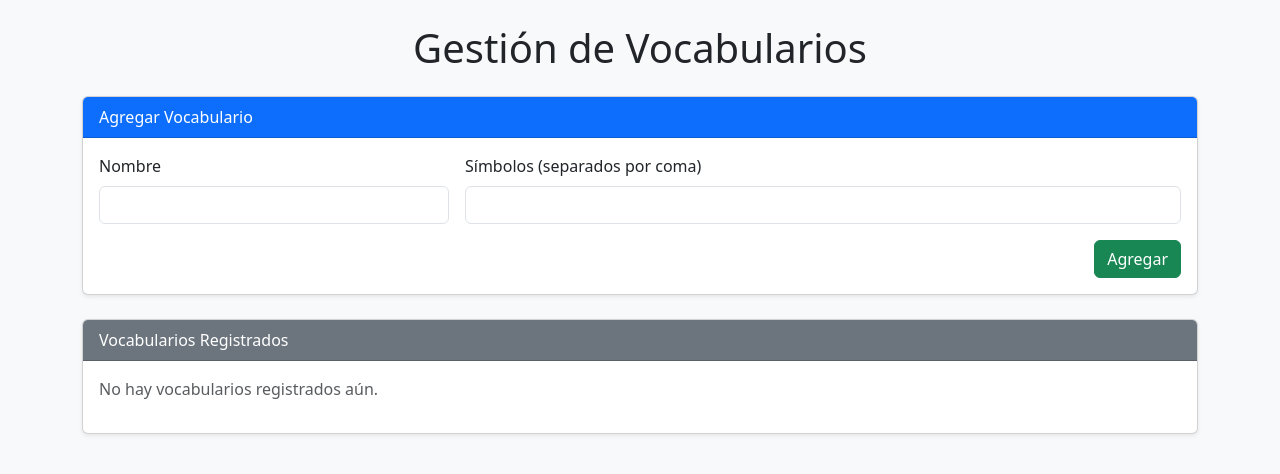
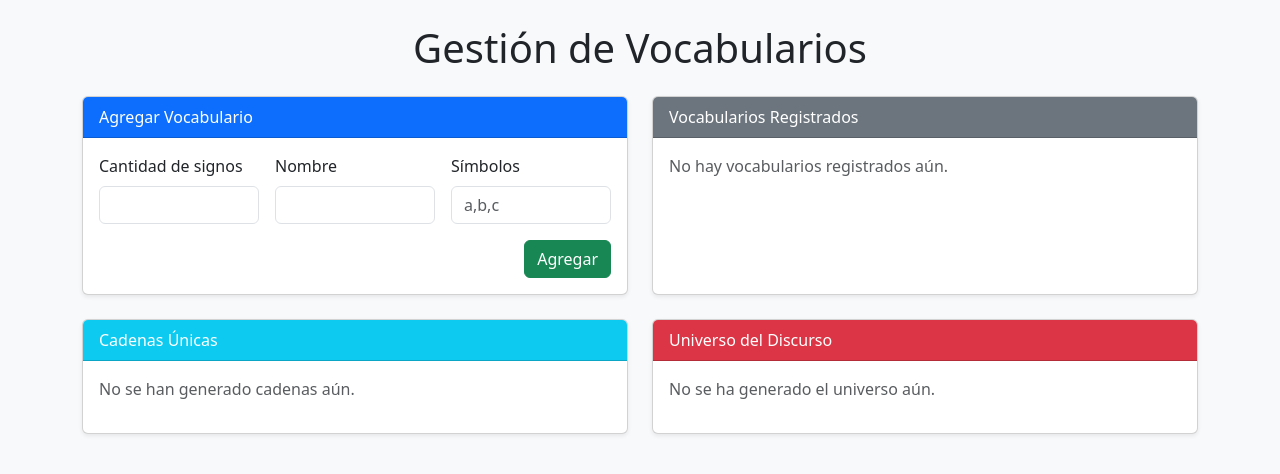
Before and after one commit to AldoDuran2023/Vocabularios, a Flask app: page / in a window 1280 px wide. Shown: the top 474 px of the page. Run offline with Flask 3, Linux system fonts and the light colour scheme.

Commit message:
modificacion de logica

```diff
--- a/app.py
+++ b/app.py
@@ -3,10 +3,13 @@ import logic
 
 app = Flask(__name__)
 
+# Variables globales para mantener estado
+resultado_global = []
+universo_global = ""
+
 @app.route("/", methods=["GET", "POST"])
 def index():
-    resultado = []
-    universo = ""
+    global resultado_global, universo_global  # usamos las globales
 
     if request.method == "POST":
         action = request.form.get("action")
@@ -14,25 +17,28 @@ def index():
         if action == "add_vocab":
             nombre = request.form.get("nombre")
             simbolos_str = request.form.get("simbolos")
+            cantidad_esperada = int(request.form.get("cantidad_signos", 0))
 
-            exito = logic.agregar_vocabulario(nombre, simbolos_str)
+            exito, mensaje = logic.agregar_vocabulario(nombre, simbolos_str, cantidad_esperada)
             if not exito:
-                resultado = ["Error: Debes ingresar al menos un símbolo válido."]
+                resultado_global = [mensaje]
+            else:
+                resultado_global = [mensaje]
 
         elif action == "generar_cadenas":
             vocab = request.form.get("vocab")
             cantidad = int(request.form.get("cantidad_cadenas", 0))
-            resultado = logic.generar_cadenas_diferentes(vocab, cantidad)
+            resultado_global = logic.generar_cadenas_diferentes(vocab, cantidad)
 
         elif action == "generar_universo":
             vocab = request.form.get("vocab")
-            universo = logic.generar_universo(vocab)
+            universo_global = logic.generar_universo(vocab)
 
     return render_template(
         "index.html",
         vocabularios=logic.obtener_vocabularios(),
-        resultado=resultado,
-        universo=universo
+        resultado=resultado_global,
+        universo=universo_global
     )
 
 if __name__ == "__main__":
--- a/templates/index.html
+++ b/templates/index.html
@@ -13,34 +13,61 @@
     <div class="container py-4">
       <h1 class="text-center mb-4">Gestión de Vocabularios</h1>
 
-      <!-- Agregar Vocabulario -->
-      <div class="card shadow-sm mb-4">
-        <div class="card-header bg-primary text-white">Agregar Vocabulario</div>
+      <!-- Fila 1 -->
+      <div class="row mb-4">
+        <!-- (1) Agregar Vocabulario -->
+        <div class="col-md-6">
+          <div class="card shadow-sm h-100">
+            <div class="card-header bg-primary text-white">
+              Agregar Vocabulario
+            </div>
             <div class="card-body">
               <form method="post" class="row g-3">
                 <input type="hidden" name="action" value="add_vocab" />
+
+                <div class="col-md-4">
+                  <label class="form-label">Cantidad de signos</label>
+                  <input
+                    type="number"
+                    name="cantidad_signos"
+                    class="form-control"
+                    min="1"
+                    required
+                  />
+                </div>
+
                 <div class="col-md-4">
                   <label class="form-label">Nombre</label>
-              <input type="text" name="nombre" class="form-control" required />
+                  <input
+                    type="text"
+                    name="nombre"
+                    class="form-control"
+                    required
+                  />
                 </div>
-            <div class="col-md-8">
-              <label class="form-label">Símbolos (separados por coma)</label>
+
+                <div class="col-md-4">
+                  <label class="form-label">Símbolos</label>
                   <input
                     type="text"
                     name="simbolos"
                     class="form-control"
+                    placeholder="a,b,c"
                     required
                   />
                 </div>
+
                 <div class="col-12 text-end">
                   <button type="submit" class="btn btn-success">Agregar</button>
                 </div>
               </form>
             </div>
           </div>
+        </div>
 
-      <!-- Vocabularios Registrados -->
-      <div class="card shadow-sm mb-4">
+        <!-- (2) Vocabularios Registrados -->
+        <div class="col-md-6">
+          <div class="card shadow-sm h-100">
             <div class="card-header bg-secondary text-white">
               Vocabularios Registrados
             </div>
@@ -49,7 +76,7 @@
               <ul class="list-group">
                 {% for nombre, simbolos in vocabularios.items() %}
                 <li class="list-group-item">
-              <strong>{{nombre}}</strong> → {{ simbolos }}
+                  <strong>{{nombre}}</strong> = { {{ simbolos | join(", ") }} }
                 </li>
                 {% endfor %}
               </ul>
@@ -58,87 +85,95 @@
               {% endif %}
             </div>
           </div>
+        </div>
+      </div>
 
+      <!-- Fila 2 -->
+      <div class="row mb-4">
+        <!-- (3) Cadenas Generadas -->
+        <div class="col-md-6">
+          <div class="card shadow-sm h-100">
+            <div
+              class="card-header bg-info text-white d-flex justify-content-between"
+            >
+              <span>Cadenas Únicas</span>
               {% if vocabularios %}
-      <!-- Generar cadenas únicas -->
-      <div class="card shadow-sm mb-4">
-        <div class="card-header bg-info text-white">Generar Cadenas Únicas</div>
-        <div class="card-body">
-          <form method="post" class="row g-3">
+              <form method="post" class="d-flex gap-2 align-items-center mb-0">
                 <input type="hidden" name="action" value="generar_cadenas" />
-            <div class="col-md-6">
-              <label class="form-label">Selecciona vocabulario</label>
-              <select name="vocab" class="form-select">
+                <select name="vocab" class="form-select form-select-sm">
                   {% for nombre in vocabularios.keys() %}
                   <option value="{{nombre}}">{{nombre}}</option>
                   {% endfor %}
                 </select>
-            </div>
-            <div class="col-md-6">
-              <label class="form-label">Cantidad de cadenas</label>
                 <input
                   type="number"
                   name="cantidad_cadenas"
                   min="1"
-                class="form-control"
+                  class="form-control form-control-sm"
+                  placeholder="n"
                   required
                 />
+                <button type="submit" class="btn btn-sm btn-light">
+                  Generar
+                </button>
+              </form>
+              {% endif %}
             </div>
-            <div class="col-12 text-end">
-              <button type="submit" class="btn btn-primary">Generar</button>
+            <div class="card-body" style="max-height: 300px; overflow-y: auto">
+              {% if resultado %}
+              <ol class="list-group list-group-numbered">
+                {% for cad in resultado %}
+                <li
+                  class="list-group-item d-flex justify-content-between align-items-center"
+                >
+                  {{ cad }}
+                  <span class="badge bg-secondary"></span>
+                </li>
+                {% endfor %}
+              </ol>
+              {% else %}
+              <p class="text-muted">No se han generado cadenas aún.</p>
+              {% endif %}
             </div>
-          </form>
           </div>
         </div>
 
-      <!-- Generar Universo del Discurso -->
-      <div class="card shadow-sm mb-4">
-        <div class="card-header bg-dark text-white">
-          Generar Universo del Discurso
-        </div>
-        <div class="card-body">
-          <form method="post" class="row g-3">
+        <!-- (4) Universo del Discurso -->
+        <div class="col-md-6">
+          <div class="card shadow-sm h-100">
+            <div
+              class="card-header bg-danger text-white d-flex justify-content-between"
+            >
+              <span>Universo del Discurso</span>
+              {% if vocabularios %}
+              <form method="post" class="d-flex gap-2 align-items-center mb-0">
                 <input type="hidden" name="action" value="generar_universo" />
-            <div class="col-md-8">
-              <label class="form-label">Selecciona vocabulario</label>
-              <select name="vocab" class="form-select">
+                <select name="vocab" class="form-select form-select-sm">
                   {% for nombre in vocabularios.keys() %}
                   <option value="{{nombre}}">{{nombre}}</option>
                   {% endfor %}
                 </select>
+                <button type="submit" class="btn btn-sm btn-light">
+                  Generar
+                </button>
+              </form>
+              {% endif %}
             </div>
-            <div class="col-12 text-end">
-              <button type="submit" class="btn btn-warning">
-                Generar Universo
-              </button>
-            </div>
-          </form>
+            <div class="card-body" style="max-height: 300px; overflow-y: auto">
+              {% if universo %}
+              <pre class="bg-light p-3 border rounded small">
+{{ universo }}</pre
+              >
+              <p class="text-muted small">
+                El universo contiene al menos 20 cadenas únicas generadas.
+              </p>
+              {% else %}
+              <p class="text-muted">No se ha generado el universo aún.</p>
+              {% endif %}
             </div>
           </div>
-      {% endif %}
-
-      <!-- Resultados -->
-      {% if resultado %}
-      <div class="card shadow-sm mb-4">
-        <div class="card-header bg-success text-white">Cadenas Generadas</div>
-        <div class="card-body">
-          <ul class="list-group">
-            {% for cad in resultado %}
-            <li class="list-group-item">{{ cad }}</li>
-            {% endfor %}
-          </ul>
         </div>
       </div>
-      {% endif %} {% if universo %}
-      <div class="card shadow-sm mb-4">
-        <div class="card-header bg-danger text-white">
-          Universo del Discurso
-        </div>
-        <div class="card-body">
-          <pre class="bg-light p-3 border rounded">{{ universo }}</pre>
-        </div>
-      </div>
-      {% endif %}
     </div>
 
     <!-- Bootstrap JS -->
```
Also changed, not shown: logic.py (+37 -27 lines). Lines whose indentation alone changed are shown as unchanged.
